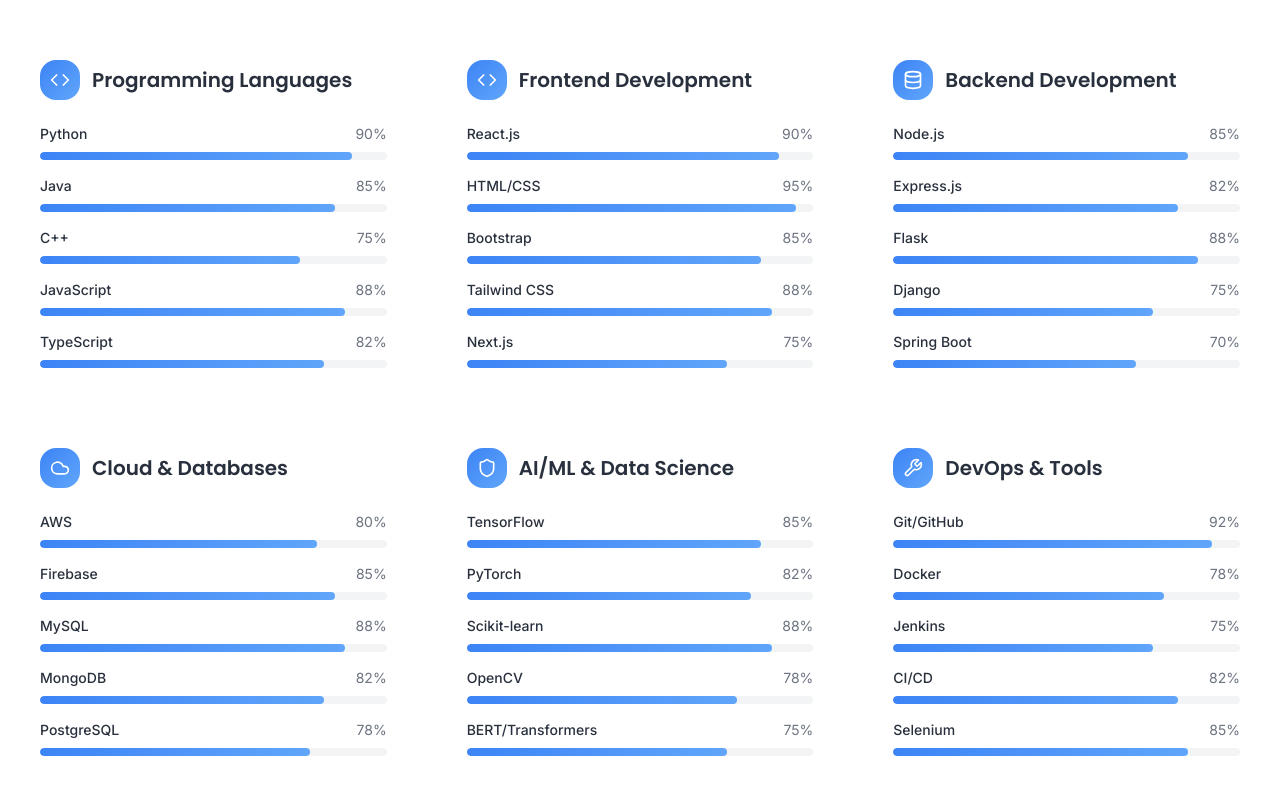
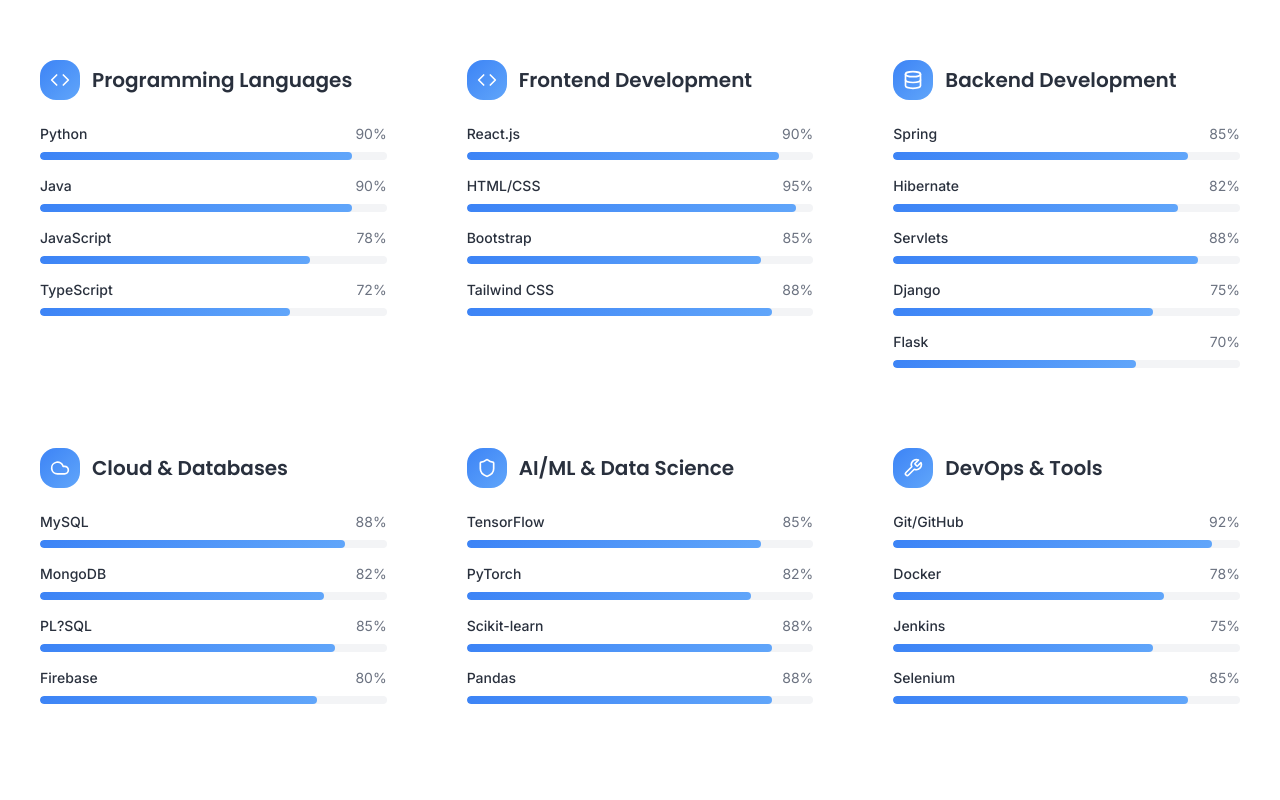
Before and after one commit to Nieldave/NielDave360, a React (Vite) app: page /skills in a window 1280 px wide. Shown: the part 280-1080 px from the top of the page. Built offline with nearby package versions, Linux system fonts and the light colour scheme; the HTML template or start-up script is replaced by a standard one.

Commit message:
Skills update

```diff
--- a/src/pages/Skills.tsx
+++ b/src/pages/Skills.tsx
@@ -7,10 +7,9 @@ const Skills = () => {
       icon: Code,
       skills: [
         { name: 'Python', level: 90 },
-        { name: 'Java', level: 85 },
-        { name: 'C++', level: 75 },
-        { name: 'JavaScript', level: 88 },
-        { name: 'TypeScript', level: 82 },
+        { name: 'Java', level: 90 },
+        { name: 'JavaScript', level: 78 },
+        { name: 'TypeScript', level: 72 },
       ],
     },
     {
@@ -21,29 +20,28 @@ const Skills = () => {
         { name: 'HTML/CSS', level: 95 },
         { name: 'Bootstrap', level: 85 },
         { name: 'Tailwind CSS', level: 88 },
-        { name: 'Next.js', level: 75 },
       ],
     },
     {
       title: 'Backend Development',
       icon: Database,
       skills: [
-        { name: 'Node.js', level: 85 },
-        { name: 'Express.js', level: 82 },
-        { name: 'Flask', level: 88 },
+        { name: 'Spring', level: 85 },
+        { name: 'Hibernate', level: 82 },
+        { name: 'Servlets', level: 88 },
         { name: 'Django', level: 75 },
-        { name: 'Spring Boot', level: 70 },
+        { name: 'Flask', level: 70 },
       ],
     },
     {
       title: 'Cloud & Databases',
       icon: Cloud,
       skills: [
-        { name: 'AWS', level: 80 },
-        { name: 'Firebase', level: 85 },
+        // { name: 'AWS', level: 80 },
         { name: 'MySQL', level: 88 },
         { name: 'MongoDB', level: 82 },
-        { name: 'PostgreSQL', level: 78 },
+        { name: 'PL?SQL', level: 85 },
+        { name: 'Firebase', level: 80 },
       ],
     },
     {
@@ -53,8 +51,8 @@ const Skills = () => {
         { name: 'TensorFlow', level: 85 },
         { name: 'PyTorch', level: 82 },
         { name: 'Scikit-learn', level: 88 },
-        { name: 'OpenCV', level: 78 },
-        { name: 'BERT/Transformers', level: 75 },
+        { name: 'Pandas', level: 88 },
+        // { name: 'BERT/Transformers', level: 75 },
       ],
     },
     {
@@ -64,7 +62,6 @@ const Skills = () => {
         { name: 'Git/GitHub', level: 92 },
         { name: 'Docker', level: 78 },
         { name: 'Jenkins', level: 75 },
-        { name: 'CI/CD', level: 82 },
         { name: 'Selenium', level: 85 },
       ],
     },
@@ -74,7 +71,7 @@ const Skills = () => {
     'Linux Kernel Development',
     'AWS Educate - Introduction to Cloud',
     'Jira Work Management Fundamentals',
-    'JSpiders JAVA Full Stack + GenAI Course',
+    'JAVA Full Stack + GenAI Course',
   ];
 
   return (
```
